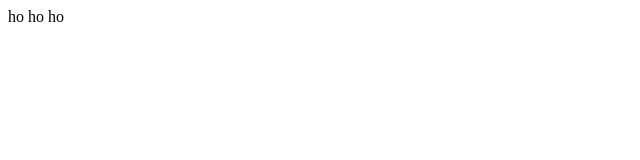
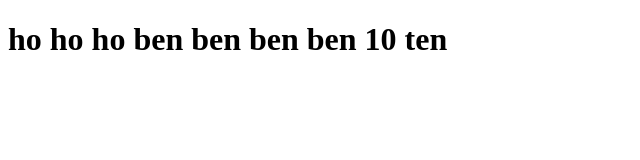
Before and after one commit to ahm8dd/coursera-test, a plain HTML site: page site/index.html in a window 1280 px wide. Shown: the whole page, without its empty margins (0-640 px from the left). Drawn offline with Linux system fonts and the light colour scheme.

Commit message:
Small addition

```diff
--- a/site/index.html
+++ b/site/index.html
@@ -1,10 +1,9 @@
 <!DOCTYPE html>
 <html>
 <head>
-
-	<title>ben ben</title>
+   <title>Hello !</title>
 </head>
 <body>
-ho ho ho
+<h1>ho ho ho ben ben ben ben 10 ten </h1>
 </body>
 </html>
```
